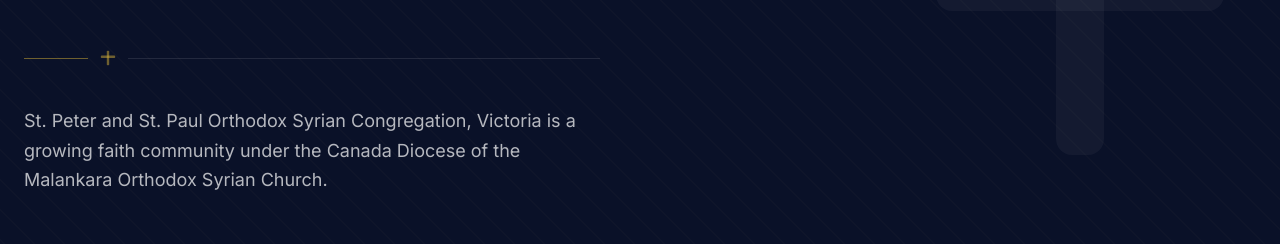
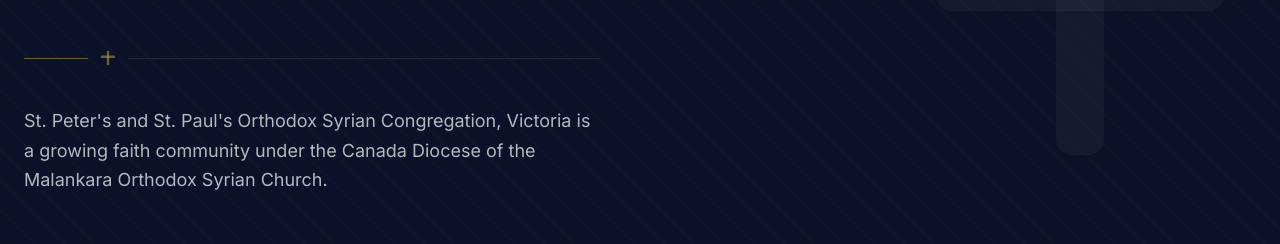
Before and after one commit to devmango3/st-peters-st-pauls-church-, a Next.js app: page / in a window 1280 px wide. Shown: the part 5877-6121 px from the top of the page. Built offline with nearby package versions, Linux system fonts and the light colour scheme; a web font is replaced by a local one.

Commit message:
commented line

```diff
--- a/src/data/content.ts
+++ b/src/data/content.ts
@@ -88,7 +88,7 @@
     email: "stpetersandstpaulsmosc@gmail.com",
   },
   tradition: {
-    description: "St. Peter and St. Paul Orthodox Syrian Congregation, Victoria is a growing faith community under the Canada Diocese of the Malankara Orthodox Syrian Church.",
+    description: "St. Peter's and St. Paul's Orthodox Syrian Congregation, Victoria is a growing faith community under the Canada Diocese of the Malankara Orthodox Syrian Church.",
   },
   footer: {
     description: "Providing a sanctuary for spiritual growth, fellowship, and traditional Orthodox worship in British Columbia.",
```
